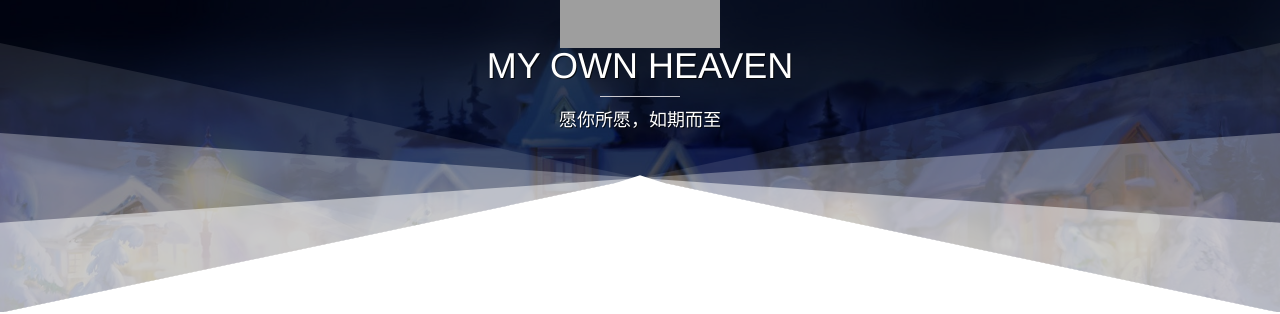
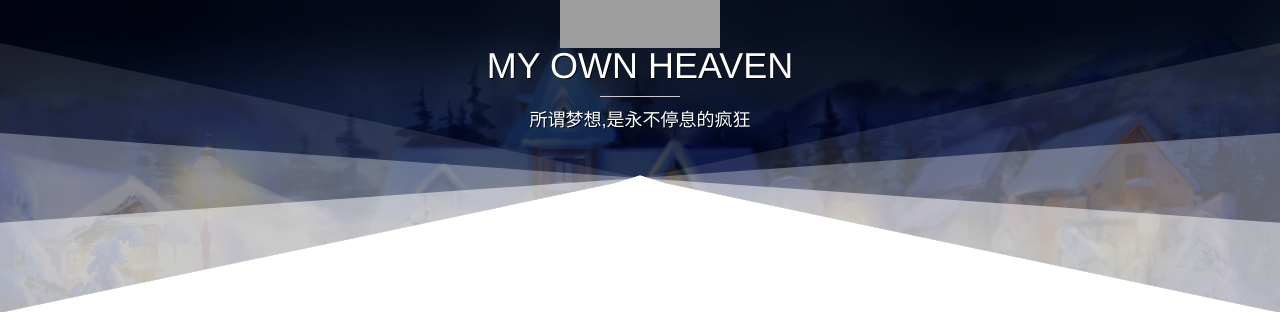
Before and after one commit to SaddestMoon/SaddestMoon.github.io, a Jekyll site: the page built from index.html, in a window 1280 px wide and 900 px high. Shown: the part 228-542 px from the top of the window. Built offline with Jekyll 4.4.1, drawn with Linux system fonts in a browser that asks for light colours; nearby versions of some CDN libraries; some web fonts are replaced; the list of posts is cut into pages by our own code; comment, search, counter and statistics services are not loaded; a style sheet for code colours, icons or effects is not loaded.

Commit message:
修改网站descript

```diff
--- a/_config.yml
+++ b/_config.yml
@@ -1,5 +1,5 @@
 title:            My own heaven
-description:      "愿你所愿，如期而至"
+description:      "所谓梦想,是永不停息的疯狂"
 logo:             omikron.png
 disqus_shortname:
 duoshuo_shortname:  SaddestMoon
```
